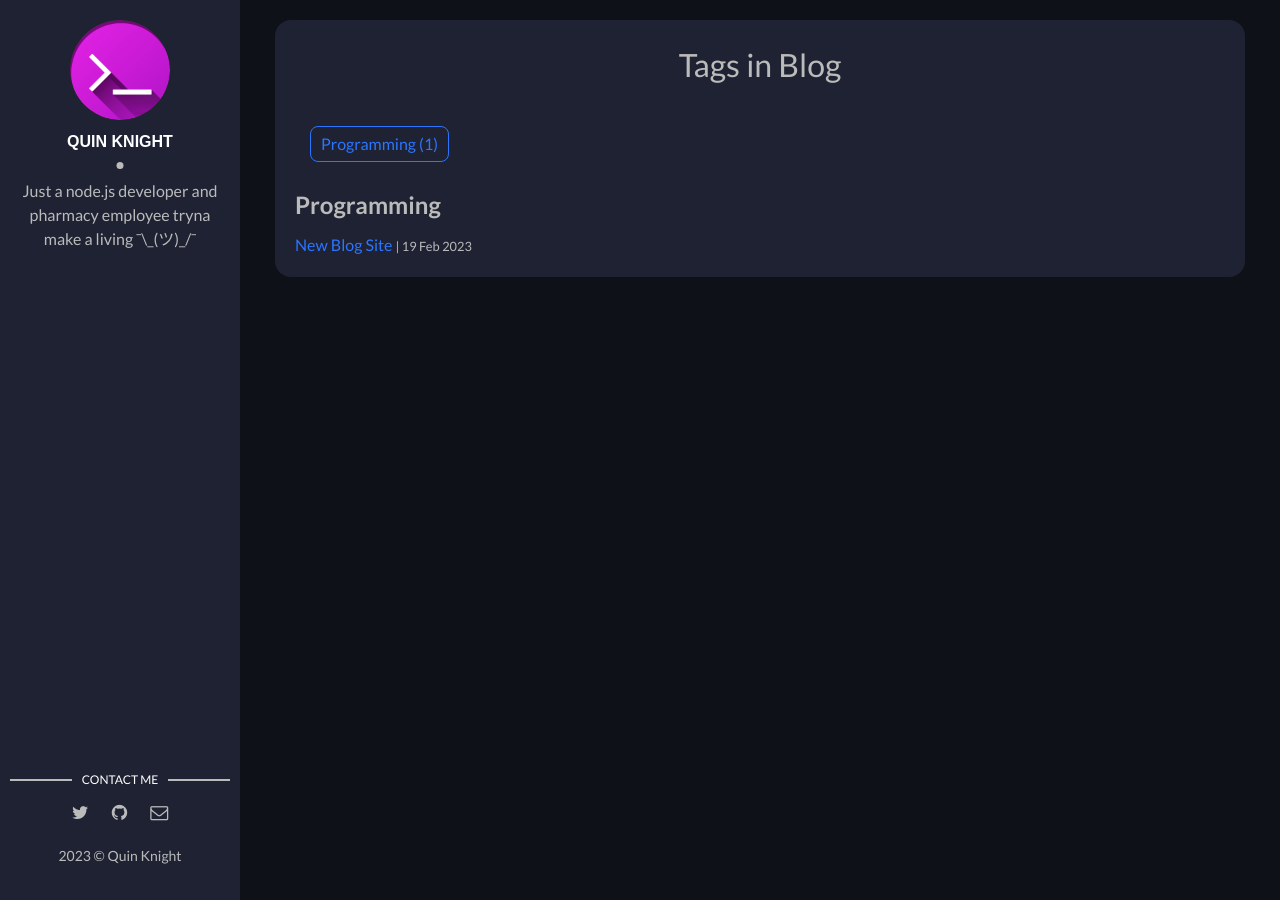
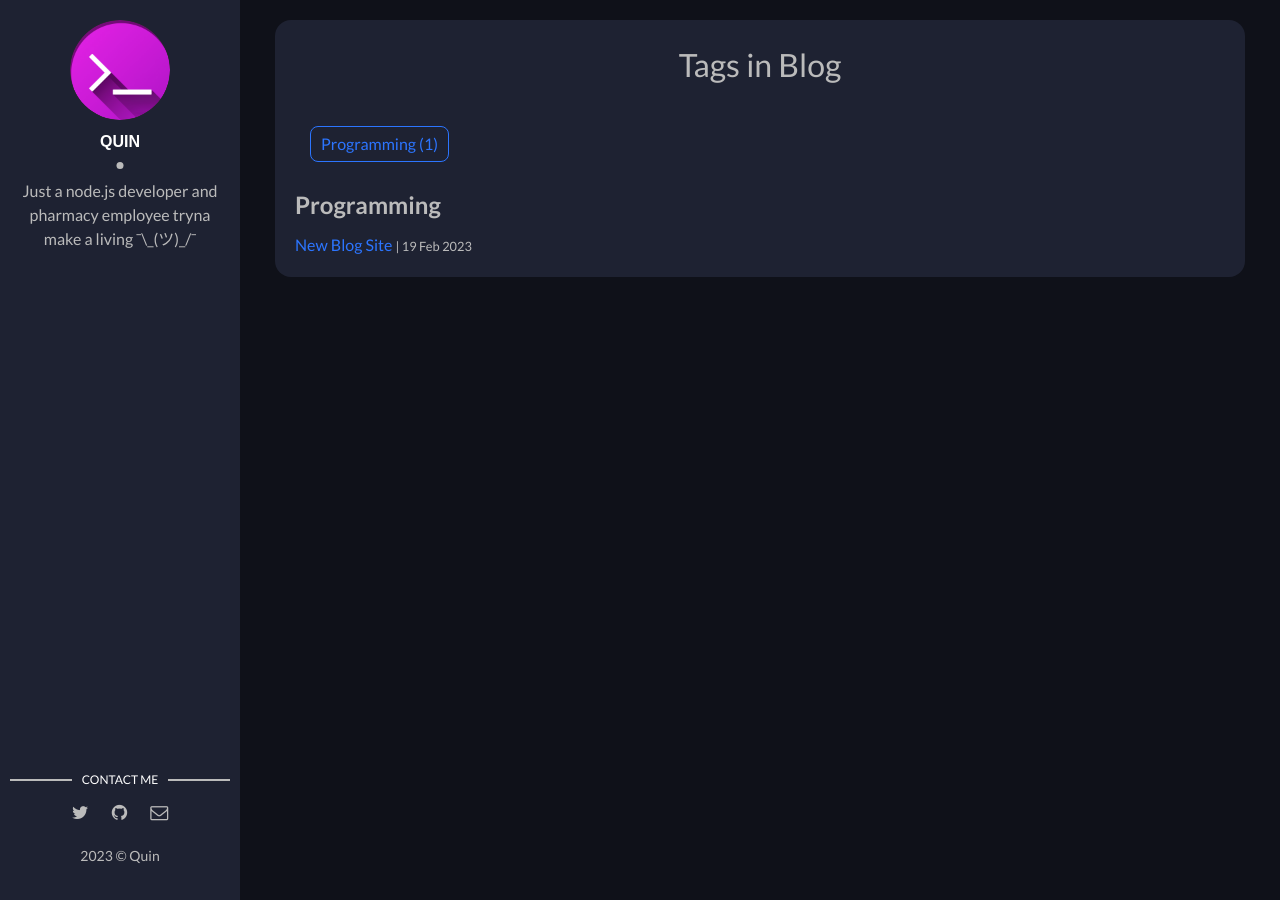
Before and after one commit to cheesits456/cheesits456.github.io, a Jekyll site: the page built from tags.html, in a window 1280 px wide. Built offline with Jekyll 4.4.1, drawn with Linux system fonts in a browser that asks for light colours.

Commit message:
Update _config.yml

```diff
--- a/_config.yml
+++ b/_config.yml
@@ -7,7 +7,7 @@ url: "https://cheesits456.dev/" # the base hostname & protocol for your site, e.
 site-twitter: #if your site has a twitter account, enter it here
 
 # Author Settings
-author: Quin Knight # add your name
+author: Quin # add your name
 author-img: avatar.gif # add your photo
 about-author: Just a node.js developer and pharmacy employee tryna make a living ¯\_(ツ)_/¯ # add description
 social-twitter: cheesits456 # add your Twitter handle
```
